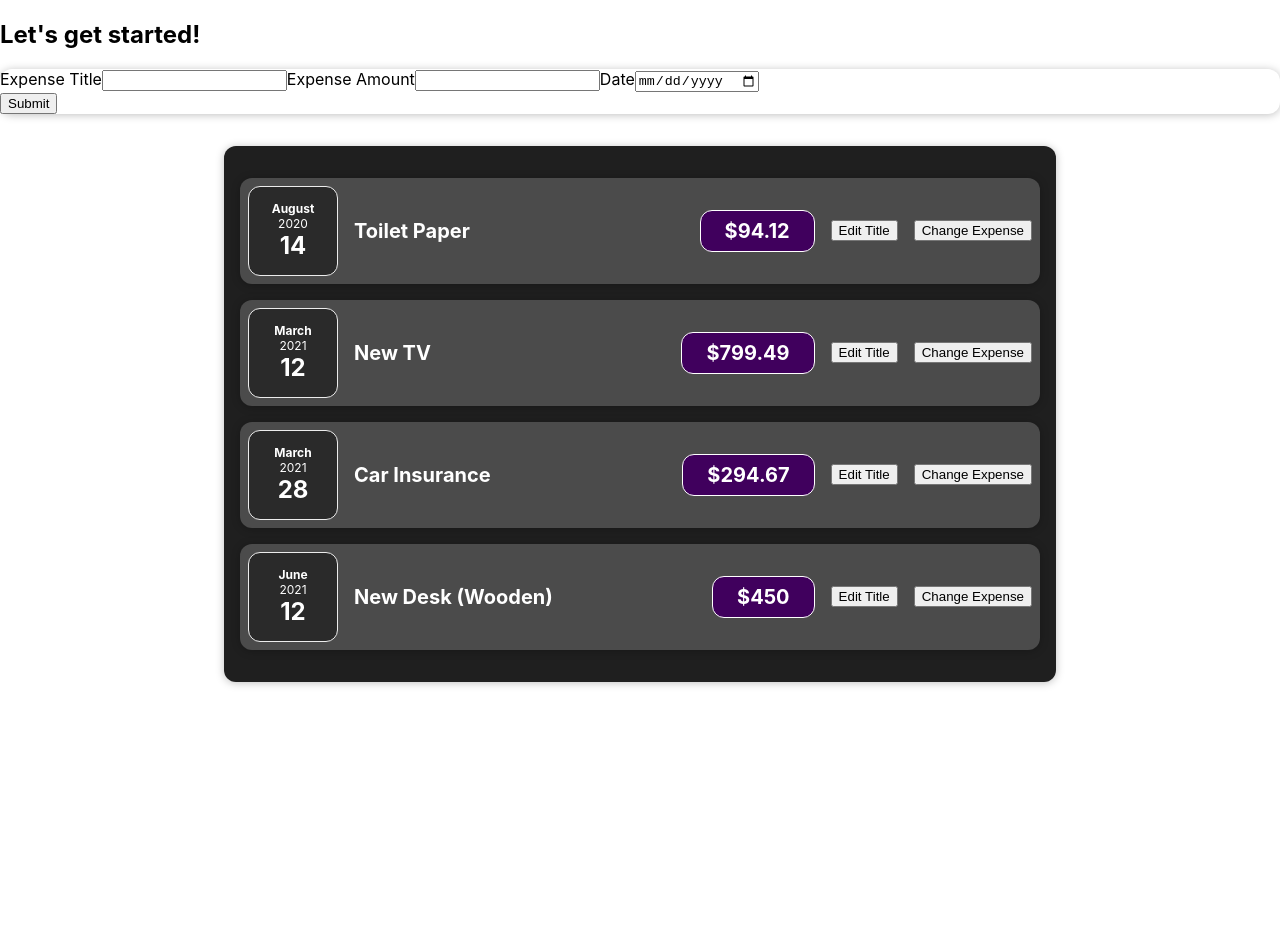
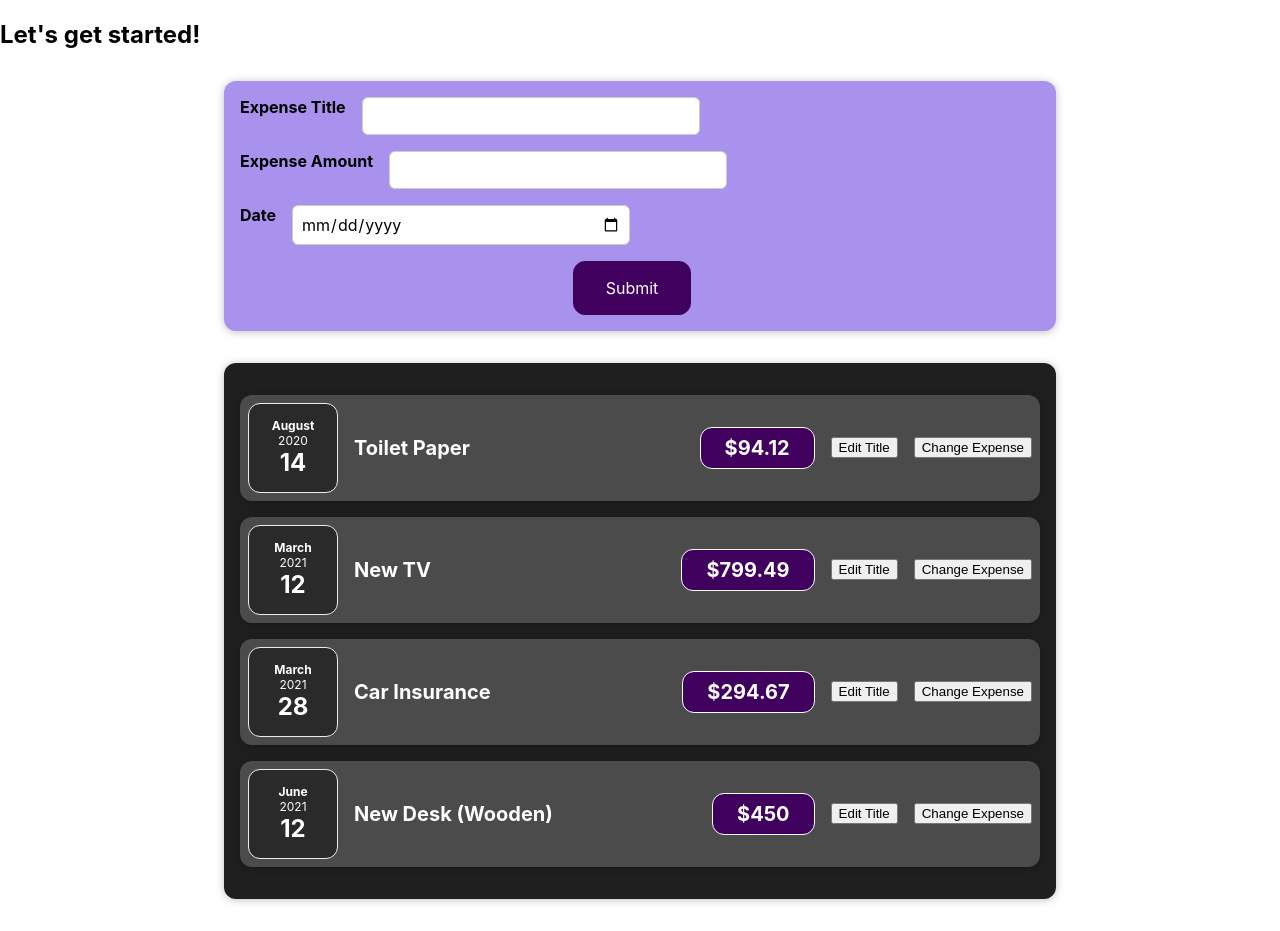
Before and after one commit to Prabhat944/full-React-project, a React (Create React App) app: page / in a window 1280 px wide. Before the commit the page ends 800 px from the top, so only its background shows below. Built offline with nearby package versions, Linux system fonts and the light colour scheme.

Commit message:
useState in add new  Expense

```diff
--- a/src/components/ExpenseForm/ExpenseForm.css
+++ b/src/components/ExpenseForm/ExpenseForm.css
@@ -0,0 +1,65 @@
+.new-expense {
+    background-color: #a892ee;
+    padding: 1rem;
+    margin: 2rem auto;
+    width: 50rem;
+    max-width: 95%;
+    border-radius: 12px;
+    text-align: center;
+    box-shadow: 0 1px 8px rgba(0, 0, 0, 0.25);
+  }
+
+  .new-expense button {
+    font: inherit;
+    cursor: pointer;
+    padding: 1rem 2rem;
+    border: 1px solid #40005d;
+    background-color: #40005d;
+    color: white;
+    border-radius: 12px;
+    margin-right: 1rem;
+  }
+
+  .new-expense button:hover,
+  .new-expense button:active {
+    background-color: #510674;
+    border-color: #510674;
+  }
+
+  .new-expense button.alternative {
+    color: #220131;
+    border-color: transparent;
+    background-color: transparent;
+  }
+
+  .new-expense button.alternative:hover,
+  .new-expense button.alternative:active {
+    background-color: #ddb3f8;
+  }
+
+  .new-expense__control {
+    display: flex;
+    flex-wrap: wrap;
+    gap: 1rem;
+    margin-bottom: 1rem;
+    text-align: left;
+  }
+
+  .new-expense__control label {
+    font-weight: bold;
+    margin-bottom: 0.5rem;
+    display: block;
+  }
+
+  .new-expense__control input {
+    font: inherit;
+    padding: 0.5rem;
+    border-radius: 6px;
+    border: 1px solid #ccc;
+    width: 20rem;
+    max-width: 100%;
+  }
+
+  .new-expense__actions {
+    text-align: right;
+  }
--- a/src/components/ExpenseForm/ExpenseForm.js
+++ b/src/components/ExpenseForm/ExpenseForm.js
@@ -1,28 +1,37 @@
-import React from 'react';
+import React,{useState} from 'react';
 import './ExpenseForm.css';
 import Card from '../UI/Card';
 
 const ExpenseForm = ()=>{
-
+    const [enteredTitle,setEnteredTitle] = useState('');
+    const [enteredAmount,setEnteredAmount] = useState('');
+    const [enteredDate,setEnteredDate] = useState('');
 
     const textHandler=(event)=>{
-        console.log(event.target.value);
+        setEnteredTitle(event.target.value);
+        console.log(enteredTitle);
     }
     const amountHandler=(event)=>{
-        console.log(event.target.value);
+        setEnteredAmount(event.target.value);
+        console.log(enteredAmount);
     }
     const dateHandler=(event)=>{
-        console.log(event.target.value);
+        setEnteredDate(event.target.value);
+        console.log(enteredDate);
     }
-return <Card>
+return <Card className='new-expense'>
     <form>
-        <div>
+        <div className='new-expense__control'>
         <label>Expense Title</label>
-        <input type='text' onChange={textHandler}/>
+        <input type='text' value={enteredTitle} onChange={textHandler}/>
+        </div>
+        <div className='new-expense__control'>
         <label>Expense Amount</label>
-        <input type='number' onChange={amountHandler}/>
+        <input type='number' value={enteredAmount} onChange={amountHandler}/>
+        </div>
+        <div className='new-expense__control'>
         <label>Date</label>
-        <input type='date' onChange={dateHandler}/>
+        <input type='date' value={enteredDate} onChange={dateHandler}/>
         </div>
         <div>
             <button type='submit'>Submit</button>
```
